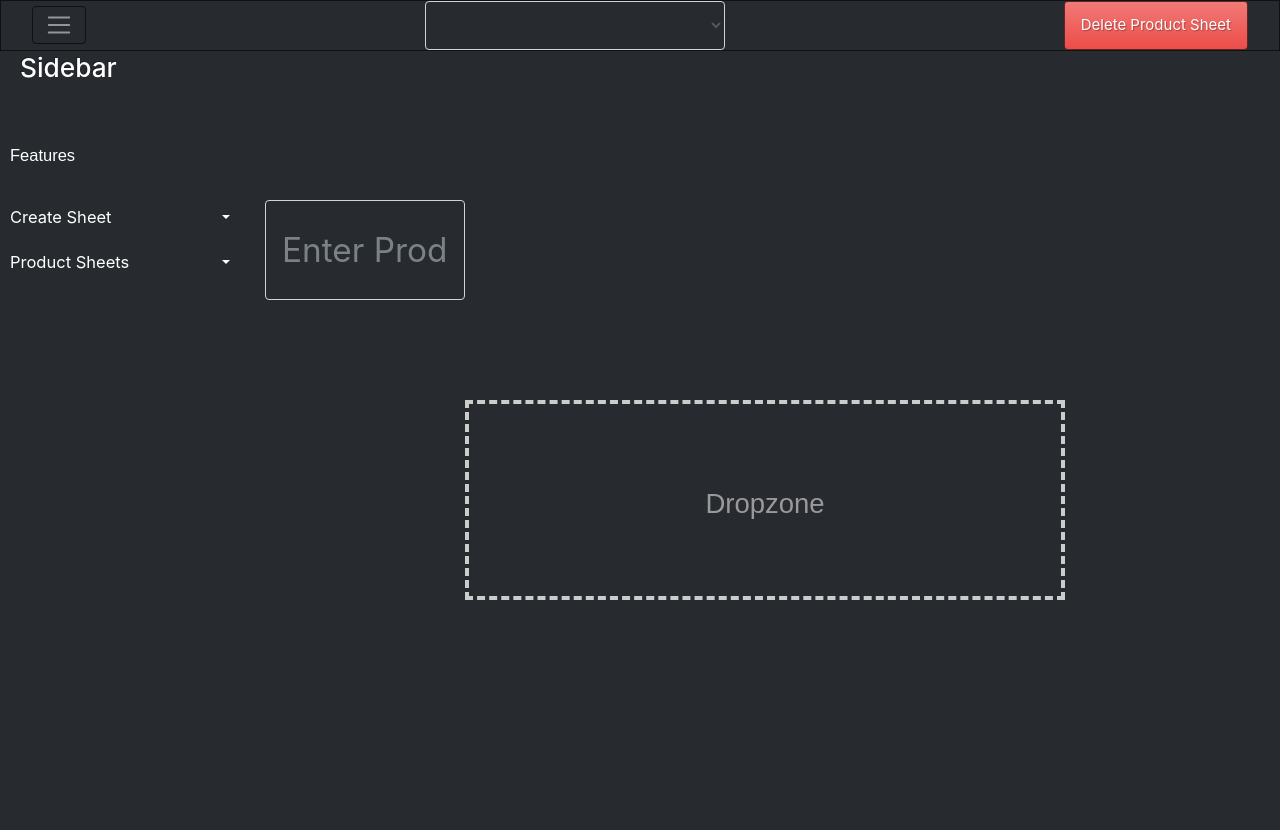
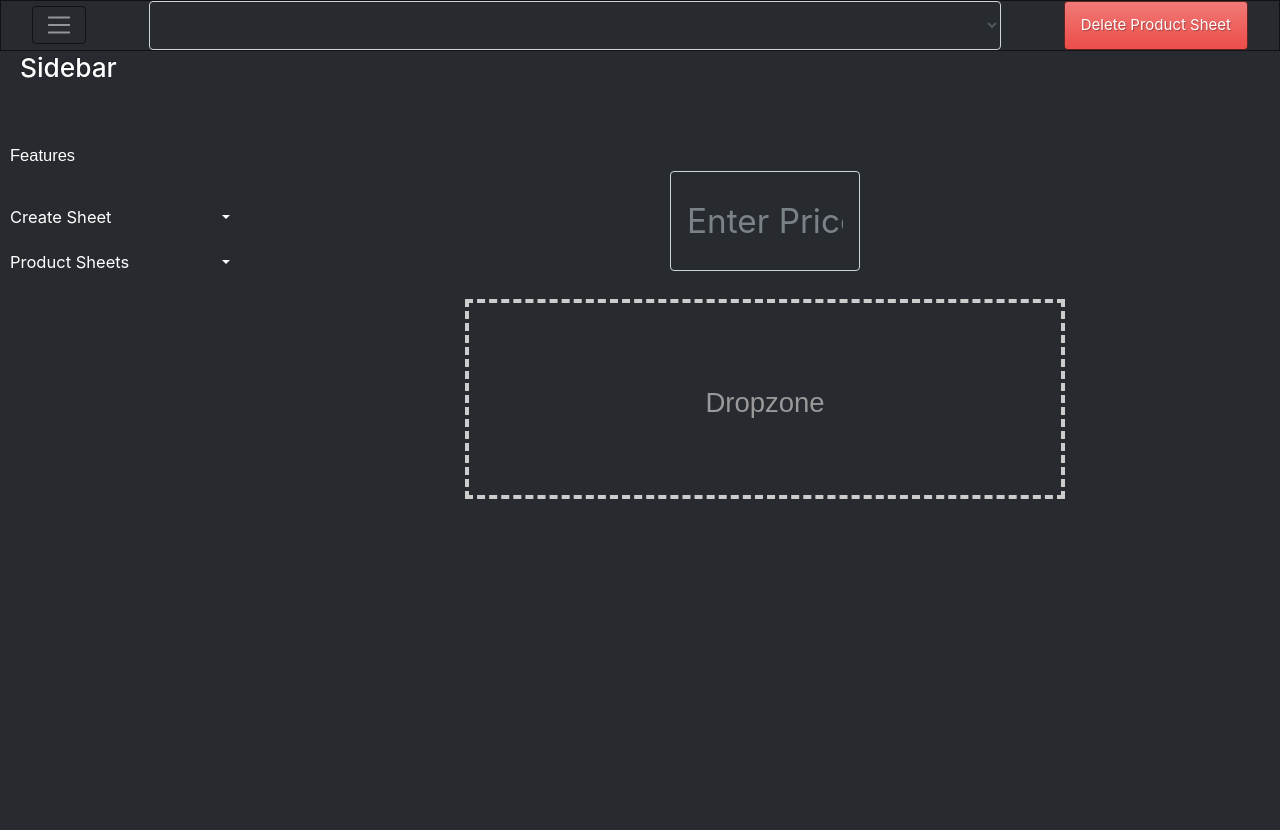
Before and after one commit to Chribtoper/supersheet-frontend, a PHP site: page / in a window 1280 px wide. After the commit the page ends 499 px from the top, so only its background shows below. Run offline with PHP 8.4, Linux system fonts and the light colour scheme; lists and menus that the app fills with data are empty; some libraries are stand-ins or nearby versions.

Commit message:
changed dropzone position, price position, select width

```diff
--- a/imgur/build/imgur.min.css
+++ b/imgur/build/imgur.min.css
@@ -3,7 +3,9 @@
     height: 200px;
     margin: 200px;
     position: relative;
-    width: auto
+    width: auto;
+    margin-top: 50px;
+    /* margin-bottom: -150px; */
 }
 
 .dropzone p {
--- a/index.html
+++ b/index.html
@@ -72,7 +72,7 @@
       <!-- the drop zone  -->
 
         <div id="container" class="container">
-            <input type="text" class="form-control" id="input-text" aria-describedby="price" placeholder="Enter Product Price">
+            <input type="text" class="form-control" id="input-text" aria-describedby="price" placeholder="Enter Price">
           <div class="dropzone"></div>
           <!-- CSV Table -->
           <div class="csv-table">
--- a/style.css
+++ b/style.css
@@ -199,13 +199,14 @@ background-size:     cover;
 }
 #select-sheet {
   background-color: inherit;
+  width: 70%;
 }
 
 #input-text {
-  background-position: center;
-  margin-top: 200px;
-  margin-bottom: -100px;
-  width: 200px;
+  margin-top: 100px;
+  margin-bottom: -150px;
+  width: 190px;
   height:100px;
   font-size:25pt;
+  display: inline-block;
 }
```
